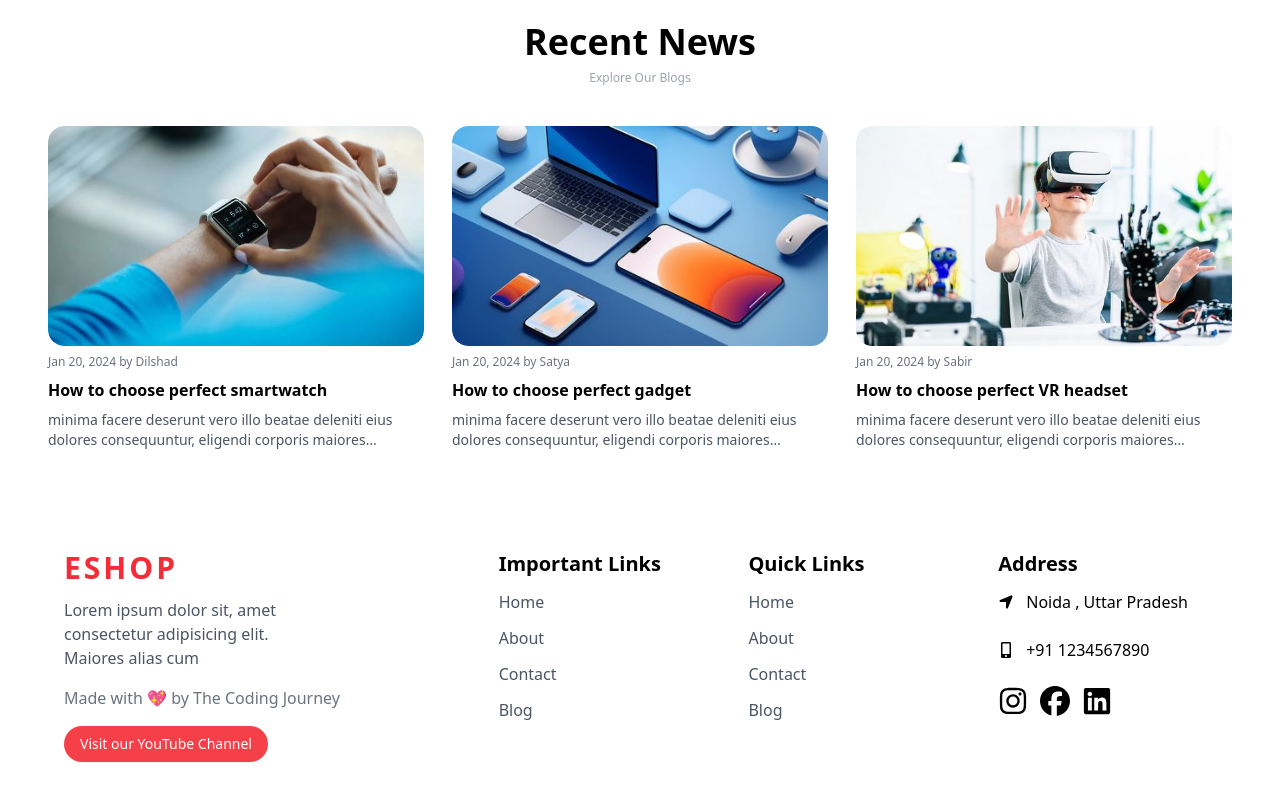
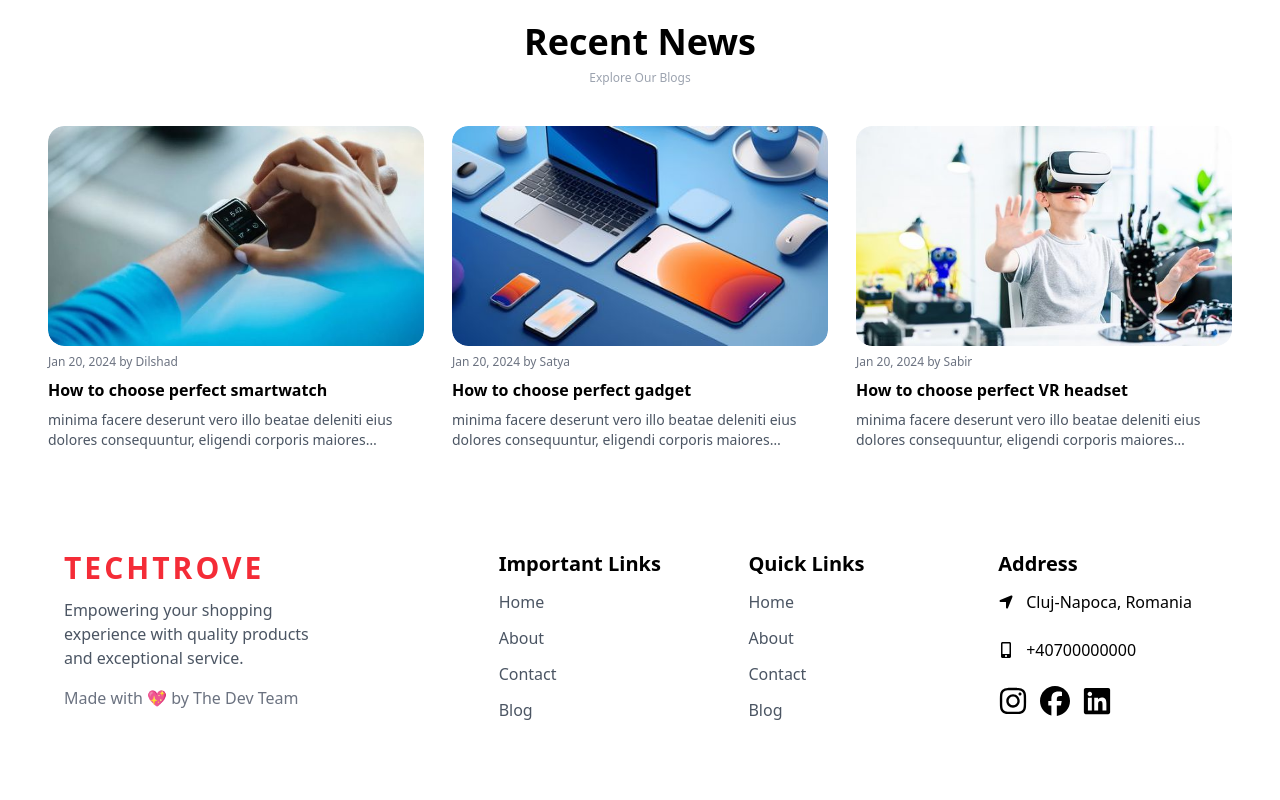
Before and after one commit to alinacldpr/E-CommerceWebsite, a React (Vite) app in the folder TechTrove-FE/: page / in a window 1280 px wide. Shown: the part 3488-4288 px from the top of the page. Built offline with nearby package versions, Linux system fonts and the light colour scheme.

Commit message:
changed the footer

```diff
--- a/TechTrove-FE/src/components/Footer/Footer.jsx
+++ b/TechTrove-FE/src/components/Footer/Footer.jsx
@@ -35,25 +35,16 @@ const Footer = () => {
           <div className="py-8 px-4">
             <a
               href="#"
-              className="text-primary font-semibold tracking-widest text-2xl uppercase sm:text-3xl
-"
+              className="text-primary font-semibold tracking-widest text-2xl uppercase sm:text-3xl"
             >
-              Eshop
+              TechTrove
             </a>
-            <p className="text-gray-600 dark:text-white/70  lg:pr-24 pt-3">
-              Lorem ipsum dolor sit, amet consectetur adipisicing elit. Maiores
-              alias cum
+            <p className="text-gray-600 dark:text-white/70 lg:pr-24 pt-3">
+              Empowering your shopping experience with quality products and exceptional service.
             </p>
             <p className="text-gray-500 mt-4">
-              Made with 💖 by The Coding Journey
+              Made with 💖 by The Dev Team
             </p>
-            <a
-              href="https://www.youtube.com/channel/UC1H-a1MKEFXRiFlGNLcy7gQ"
-              target="_blank"
-              className="inline-block bg-primary/90 text-white py-2 px-4 mt-4 text-sm rounded-full"
-            >
-              Visit our YouTube Channel
-            </a>
           </div>
 
           {/* Footer links */}
@@ -100,22 +91,22 @@ const Footer = () => {
               <div>
                 <div className="flex items-center gap-3">
                   <FaLocationArrow />
-                  <p>Noida , Uttar Pradesh</p>
+                  <p>Cluj-Napoca, Romania</p>
                 </div>
                 <div className="flex items-center gap-3 mt-6">
                   <FaMobileAlt />
-                  <p>+91 1234567890</p>
+                  <p>+40700000000</p>
                 </div>
 
                 {/* social links */}
                 <div className="flex items-center gap-3 mt-6">
-                  <a href="#">
+                  <a href="https://www.instagram.com" target="_blank" rel="noopener noreferrer">
                     <FaInstagram className="text-3xl hover:text-primary duration-300" />
                   </a>
-                  <a href="#">
+                  <a href="https://www.facebook.com" target="_blank" rel="noopener noreferrer">
                     <FaFacebook className="text-3xl hover:text-primary duration-200" />
                   </a>
-                  <a href="#">
+                  <a href="https://www.linkedin.com" target="_blank" rel="noopener noreferrer">
                     <FaLinkedin className="text-3xl hover:text-primary duration-200" />
                   </a>
                 </div>
```
